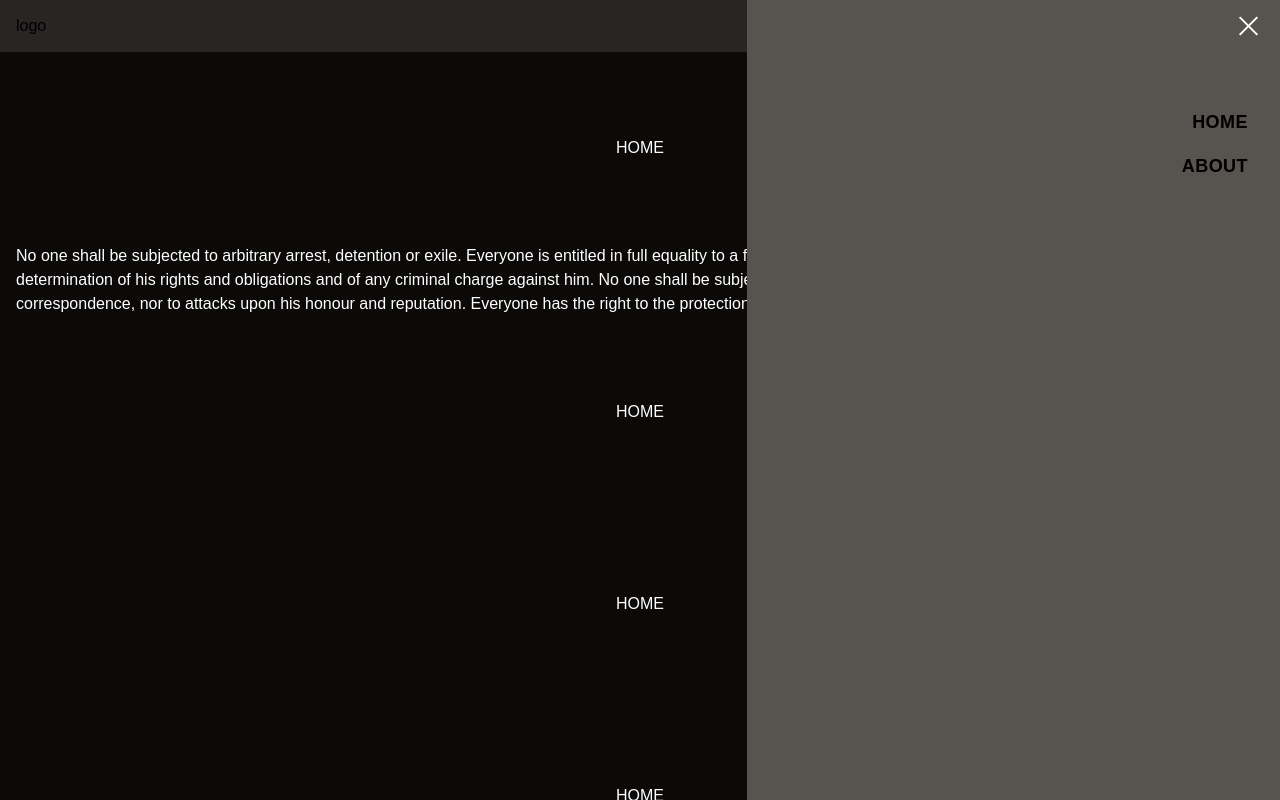
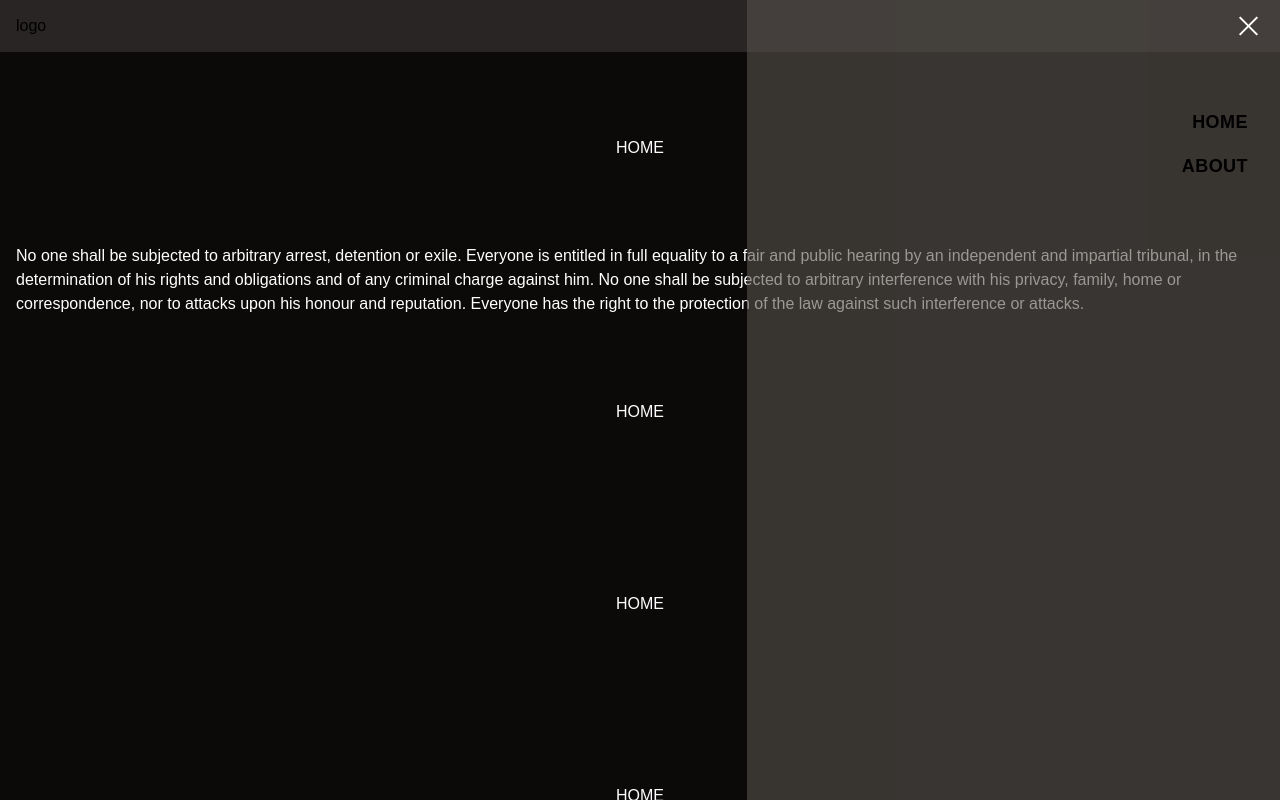
Before and after one commit to orgdm/gpfh, a Next.js app: page / in a window 1280 px wide. Both pictures are taken after a click on the button 1249 px from the left and 26 px from the top of the page. Shown: the top 800 px of the page. Built offline with nearby package versions, Linux system fonts and the light colour scheme; a web font is replaced by a local one.

Commit message:
change menu bg

```diff
--- a/src/components/layout/FullScreenNav.tsx
+++ b/src/components/layout/FullScreenNav.tsx
@@ -13,7 +13,7 @@ const links = [
 ];
 
 const baseStyle =
-  'fixed z-10 top-0 bottom-0 right-0 w-full transition-translate duration-300 md:duration-300 ease-out';
+  'fixed z-10 top-0 bottom-0 right-0 w-full transition-translate duration-300 ease-out';
 
 const FullScreenNav = ({ open, setOpen }: FullScreenNavProps) => {
   const menu = useRef<HTMLDivElement | null>(null);
@@ -52,7 +52,7 @@ const FullScreenNav = ({ open, setOpen }: FullScreenNavProps) => {
             <div className='w-full h-full'></div>
           </div>
         </div>
-        <div className='w-full h-full block relative bg-stone-600 md:col-span-5'>
+        <div className='w-full h-full block relative bg-stone-600/60 md:col-span-5'>
           <div className='bg-transparent pointer-events-none h-head'></div>
           <div className='mt-12 mb-10'>
             <ul className='flex flex-col w-full pointer-events-auto px-8'>
```
